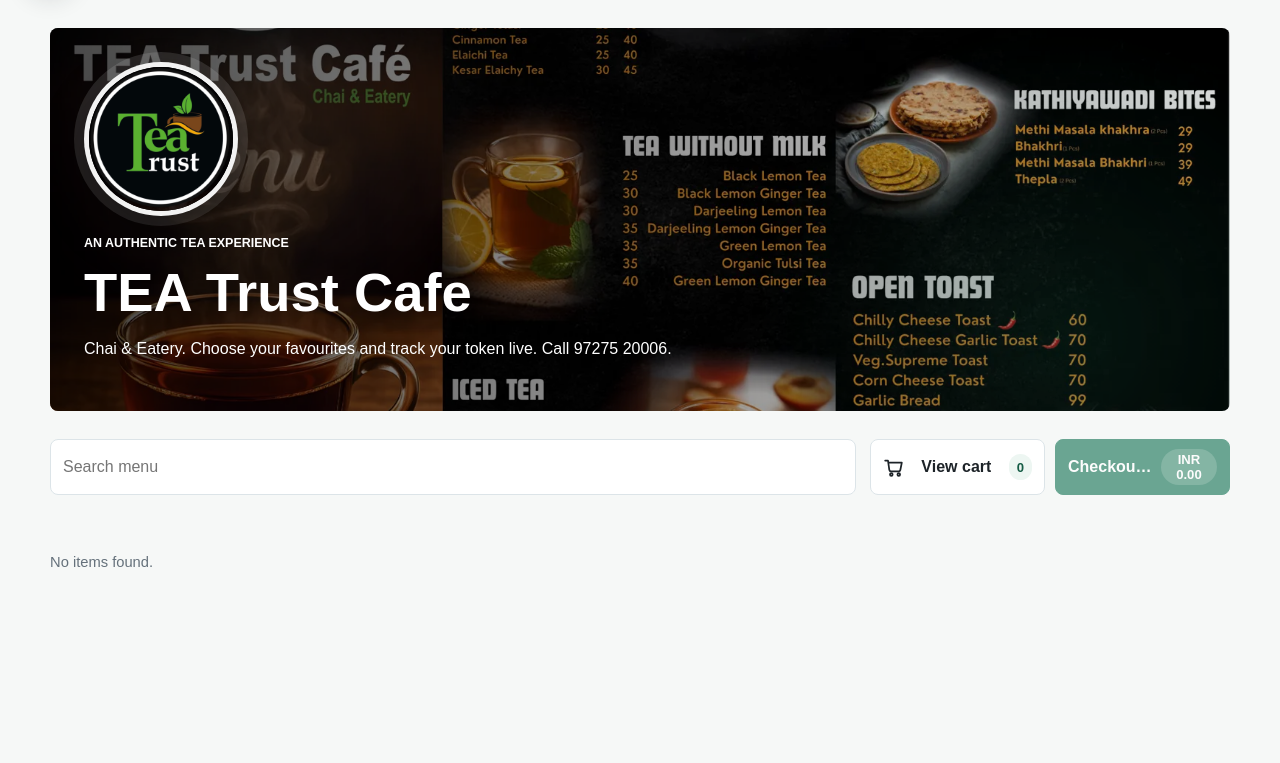
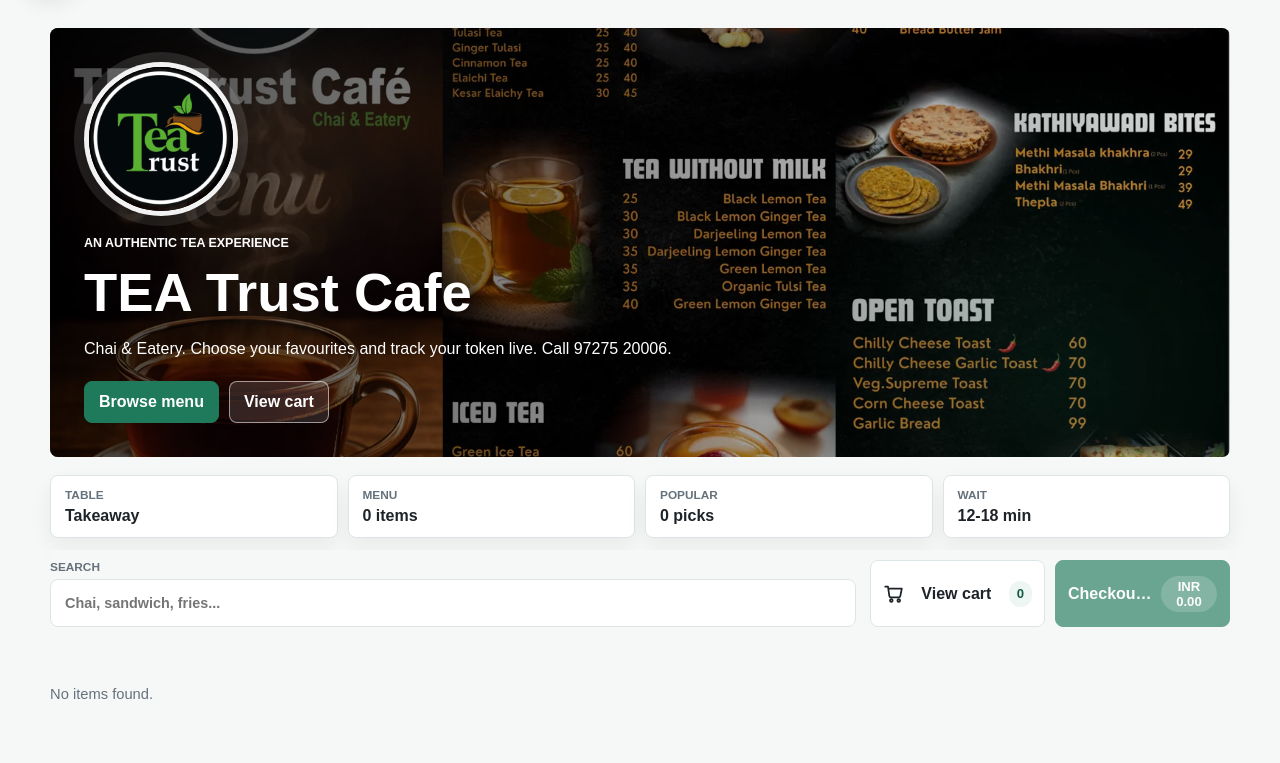
Before and after one commit to srujalgupta/Tea-trust-qr-ordering-system-, a Flask app: page /menu in a window 1280 px wide. Shown: the part 74-837 px from the top of the page. Before the commit the page ends 641 px from the top, so only its background shows below. Run offline with Flask 3, Linux system fonts and the light colour scheme; data that the repository does not hold is empty; some libraries are stand-ins or nearby versions.

Commit message:
Improve customer menu experience

```diff
--- a/app/static/css/main.css
+++ b/app/static/css/main.css
@@ -638,6 +638,60 @@ p {
   color: #fff;
 }
 
+.menu-hero-actions {
+  display: flex;
+  flex-wrap: wrap;
+  gap: 10px;
+  margin-top: 20px;
+}
+
+.hero-ghost-button {
+  border-color: rgba(255, 255, 255, 0.54);
+  background: rgba(255, 255, 255, 0.12);
+  color: #fff;
+  backdrop-filter: blur(8px);
+}
+
+.hero-ghost-button:hover {
+  border-color: rgba(255, 255, 255, 0.78);
+  background: rgba(255, 255, 255, 0.2);
+}
+
+.customer-status-strip {
+  display: grid;
+  grid-template-columns: repeat(4, minmax(0, 1fr));
+  gap: 10px;
+  margin: 0 0 12px;
+}
+
+.customer-status-strip div {
+  min-width: 0;
+  border: 1px solid var(--line);
+  border-radius: 8px;
+  background: #fff;
+  box-shadow: 0 10px 22px rgba(29, 35, 40, 0.06);
+  padding: 12px 14px;
+}
+
+.customer-status-strip span,
+.menu-search-control span {
+  display: block;
+  margin-bottom: 5px;
+  color: var(--muted);
+  font-size: 0.74rem;
+  font-weight: 900;
+  text-transform: uppercase;
+}
+
+.customer-status-strip strong {
+  display: block;
+  overflow: hidden;
+  color: var(--ink);
+  font-size: 1rem;
+  text-overflow: ellipsis;
+  white-space: nowrap;
+}
+
 .menu-tools {
   position: sticky;
   top: 74px;
@@ -652,6 +706,16 @@ p {
   backdrop-filter: blur(10px);
 }
 
+.menu-search-control {
+  gap: 0;
+  min-width: 0;
+}
+
+.menu-search-control input {
+  min-height: 48px;
+  padding-left: 14px;
+}
+
 .customer-actions-panel,
 .mobile-checkout-bar {
   display: grid;
@@ -665,7 +729,7 @@ p {
 
 .category-tabs {
   position: sticky;
-  top: 144px;
+  top: 166px;
   z-index: 18;
   display: flex;
   gap: 8px;
--- a/app/static/js/app.js
+++ b/app/static/js/app.js
@@ -202,6 +202,8 @@ function initCustomerMenu() {
     document.getElementById("checkoutAmount"),
     document.getElementById("mobileCheckoutAmount"),
   ].filter(Boolean);
+  const menuItemTotalEl = document.getElementById("menuItemTotal");
+  const bestsellerTotalEl = document.getElementById("bestsellerTotal");
   const cartKey = "qrCafeCart";
   const tableKey = "qrCafeTableId";
 
@@ -257,7 +259,7 @@ function initCustomerMenu() {
       if (!count) return "";
       const categoryId = String(category.id);
       return `
-        <button class="category-tab ${openCategories.has(categoryId) ? "active" : ""}" data-category-tab="${category.id}" type="button">
+        <button class="category-tab ${openCategories.has(categoryId) ? "active" : ""}" data-category-tab="${category.id}" type="button" aria-pressed="${openCategories.has(categoryId)}">
           <span>${escapeHtml(category.name)}</span>
           <small>${count}</small>
         </button>
@@ -265,9 +267,35 @@ function initCustomerMenu() {
     }).join("");
   }
 
+  function renderMenuStats() {
+    const bestsellerCount = items.filter((item) => item.is_bestseller).length;
+    if (menuItemTotalEl) {
+      menuItemTotalEl.textContent = `${items.length} item${items.length === 1 ? "" : "s"}`;
+    }
+    if (bestsellerTotalEl) {
+      bestsellerTotalEl.textContent = `${bestsellerCount} pick${bestsellerCount === 1 ? "" : "s"}`;
+    }
+  }
+
   function renderMenu() {
     function itemCard(item) {
-      const tags = (item.tags || []).map((tag) => `<span class="tag">${escapeHtml(tag)}</span>`).join("");
+      const quantity = Number(cart[item.id] || 0);
+      const tags = (item.tags || [])
+        .filter((tag) => !["veg", "bestseller"].includes(String(tag).toLowerCase()))
+        .map((tag) => `<span class="tag">${escapeHtml(tag)}</span>`)
+        .join("");
+      const itemAction = quantity
+        ? `<div class="item-card-actions has-quantity">
+            <div class="menu-item-stepper stepper" aria-label="Quantity for ${escapeHtml(item.name)}">
+              <button type="button" data-menu-step="${item.id}" data-delta="-1">-</button>
+              <span>${quantity}</span>
+              <button type="button" data-add="${item.id}">+</button>
+            </div>
+            <span class="in-cart-pill">In cart</span>
+          </div>`
+        : `<div class="item-card-actions">
+            <button class="button primary full-width" data-add="${item.id}" type="button">Add to cart</button>
+          </div>`;
       return `
         <article class="item-card">
           ${imageTag(item)}
@@ -276,9 +304,15 @@ function initCustomerMenu() {
               <h3>${escapeHtml(item.name)}</h3>
               <span class="price">${money(item.price)}</span>
             </div>
+            <div class="item-meta-row">
+              <span class="veg-indicator ${item.is_veg ? "is-veg" : "is-non-veg"}">
+                <span aria-hidden="true"></span>${item.is_veg ? "Veg" : "Non-veg"}
+              </span>
+              ${item.is_bestseller ? `<span class="bestseller-chip">Popular</span>` : ""}
+            </div>
             <p>${escapeHtml(item.description)}</p>
-            <div class="tag-row">${tags}</div>
-            <button class="button full-width" data-add="${item.id}" type="button">Add to cart</button>
+            ${tags ? `<div class="tag-row">${tags}</div>` : ""}
+            ${itemAction}
           </div>
         </article>
       `;
@@ -329,6 +363,7 @@ function initCustomerMenu() {
   }
 
   function renderAll() {
+    renderMenuStats();
     renderCategoryTabs();
     renderMenu();
     renderCartSummary();
@@ -338,6 +373,14 @@ function initCustomerMenu() {
     const payload = await apiFetch("/api/v1/menu");
     categories = payload.categories;
     items = payload.items;
+    if (!openCategories.size) {
+      const firstCategory = categories.find((category) => (
+        items.some((item) => String(item.category_id) === String(category.id))
+      ));
+      if (firstCategory) {
+        openCategories.add(String(firstCategory.id));
+      }
+    }
     renderAll();
   }
 
@@ -370,12 +413,24 @@ function initCustomerMenu() {
       return;
     }
 
+    const stepButton = event.target.closest("[data-menu-step]");
+    if (stepButton) {
+      const id = stepButton.dataset.menuStep;
+      cart[id] = (cart[id] || 0) + Number(stepButton.dataset.delta);
+      if (cart[id] <= 0) {
+        delete cart[id];
+      }
+      saveCart();
+      renderAll();
+      return;
+    }
+
     const button = event.target.closest("[data-add]");
     if (!button) return;
     const id = button.dataset.add;
     cart[id] = (cart[id] || 0) + 1;
     saveCart();
-    renderCartSummary();
+    renderAll();
   });
 
   cartShortcutButton?.addEventListener("click", () => goToCustomerPage("/cart"));
@@ -768,6 +823,7 @@ function initAdminDashboard() {
   let seenOrderIds = new Set(JSON.parse(localStorage.getItem(seenOrdersKey) || "[]"));
   let alertsEnabled = localStorage.getItem("qrCafeAdminAlerts") === "on";
   let alertAudioContext = null;
+  let alertToneTimer = null;
 
   function renderAlertState() {
     if (!alertsButton || !alertsStatus) return;
@@ -807,6 +863,27 @@ function initAdminDashboard() {
       oscillator.start(start + index * 0.16);
       oscillator.stop(start + index * 0.16 + 0.16);
     });
+  }
+
+  function stopKitchenToneLoop() {
+    if (!alertToneTimer) return;
+    window.clearInterval(alertToneTimer);
+    alertToneTimer = null;
+  }
+
+  function playRepeatingKitchenTone(durationMs = 5000) {
+    if (!alertsEnabled) return;
+    stopKitchenToneLoop();
+    const endAt = Date.now() + durationMs;
+    playKitchenTone();
+    alertToneTimer = window.setInterval(() => {
+      if (Date.now() >= endAt) {
+        stopKitchenToneLoop();
+        return;
+      }
+      playKitchenTone();
+    }, 850);
+    window.setTimeout(stopKitchenToneLoop, durationMs + 250);
   }
 
   function announceNewOrder() {
@@ -1223,7 +1300,7 @@ function initAdminDashboard() {
   if (socket) {
     socket.emit("admin_join");
     socket.on("order_created", (order) => {
-      playKitchenTone();
+      playRepeatingKitchenTone(5000);
       announceNewOrder();
       showOrderNotification(order);
       load();
--- a/app/templates/base.html
+++ b/app/templates/base.html
@@ -5,7 +5,7 @@
     <meta name="viewport" content="width=device-width, initial-scale=1">
     <meta name="csrf-token" content="{{ csrf_token() }}">
     <title>{% block title %}{{ cafe.name }}{% endblock %}</title>
-    <link rel="stylesheet" href="{{ url_for('static', filename='css/main.css') }}?v=17">
+    <link rel="stylesheet" href="{{ url_for('static', filename='css/main.css') }}?v=18">
   </head>
   <body data-page="{% block page_id %}{% endblock %}">
     {% if current_user.is_authenticated and current_user.is_admin %}
@@ -128,7 +128,7 @@
     {% endif %}
 
     <script src="https://cdn.socket.io/4.7.5/socket.io.min.js" defer></script>
-    <script src="{{ url_for('static', filename='js/app.js') }}?v=17" defer></script>
+    <script src="{{ url_for('static', filename='js/app.js') }}?v=18" defer></script>
     {% block scripts %}{% endblock %}
   </body>
 </html>
--- a/app/templates/customer/menu.html
+++ b/app/templates/customer/menu.html
@@ -23,11 +23,37 @@
       <p class="eyebrow">{% if table %}Ordering for {{ table.label }}{% else %}{{ cafe.subtitle }}{% endif %}</p>
       <h1>{{ cafe.name }}</h1>
       <p>{{ cafe.tagline }}. Choose your favourites and track your token live. Call {{ cafe.phone }}.</p>
+      <div class="menu-hero-actions">
+        <a class="button primary" href="#menuList">Browse menu</a>
+        <a class="button hero-ghost-button" href="{{ url_for('customer.cart', table=table.id) if table else url_for('customer.cart') }}">View cart</a>
+      </div>
+    </div>
+  </section>
+
+  <section class="customer-status-strip" aria-label="Ordering summary">
+    <div>
+      <span>Table</span>
+      <strong>{% if table %}{{ table.label }}{% else %}Takeaway{% endif %}</strong>
+    </div>
+    <div>
+      <span>Menu</span>
+      <strong id="menuItemTotal">Loading</strong>
+    </div>
+    <div>
+      <span>Popular</span>
+      <strong id="bestsellerTotal">Loading</strong>
+    </div>
+    <div>
+      <span>Wait</span>
+      <strong>12-18 min</strong>
     </div>
   </section>
 
   <section class="menu-tools">
-    <input id="menuSearch" type="search" placeholder="Search menu" autocomplete="off">
+    <label class="menu-search-control" for="menuSearch">
+      <span>Search</span>
+      <input id="menuSearch" type="search" placeholder="Chai, sandwich, fries..." autocomplete="off">
+    </label>
     <div class="customer-actions-panel" aria-label="Cart and checkout">
       <button id="cartShortcut" class="customer-action-button cart-action" type="button" aria-label="View cart">
         <svg class="action-icon" viewBox="0 0 24 24" aria-hidden="true">
```
Also changed, not shown: other parts of app/static/css/main.css (+108 -3 lines).
